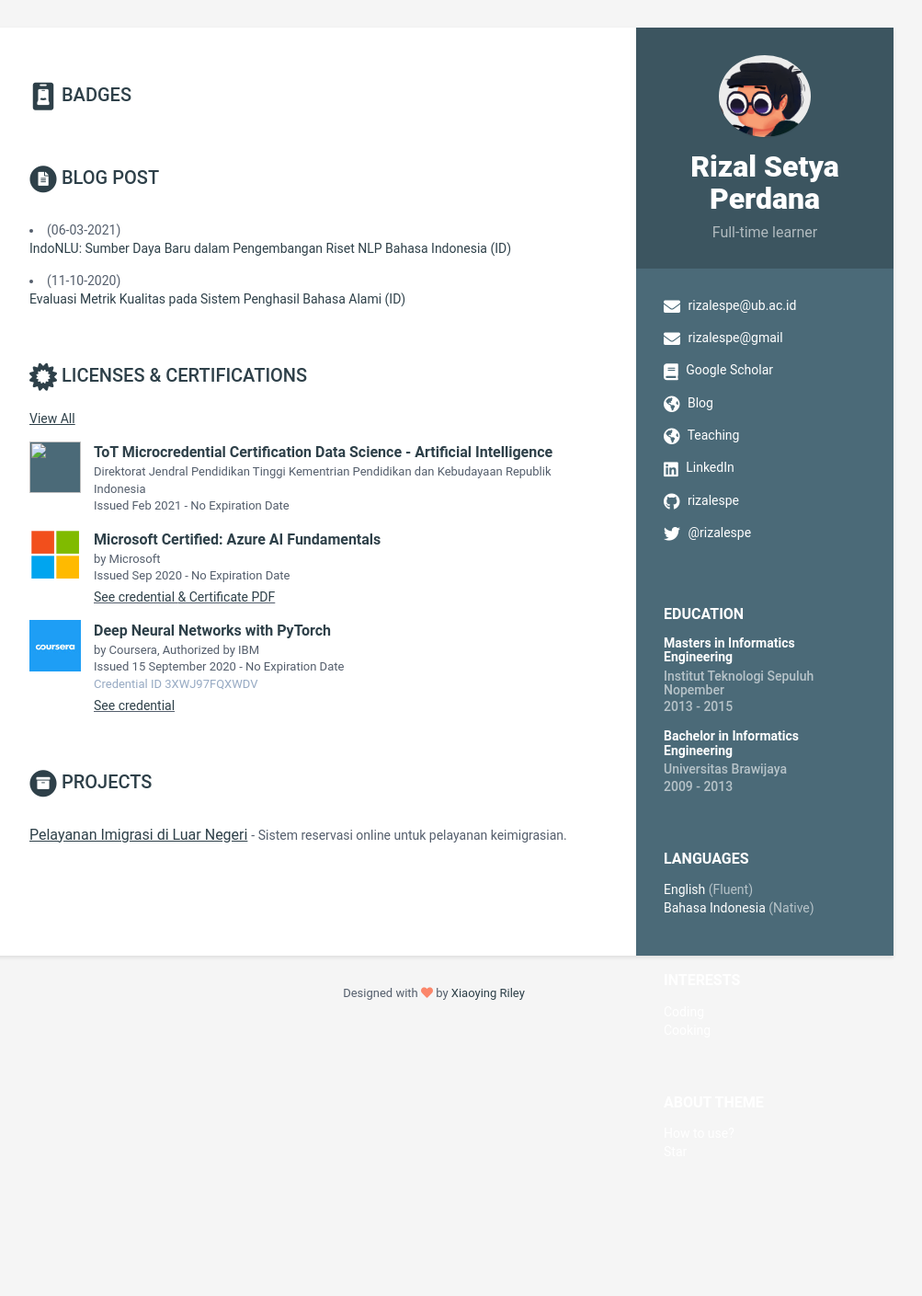
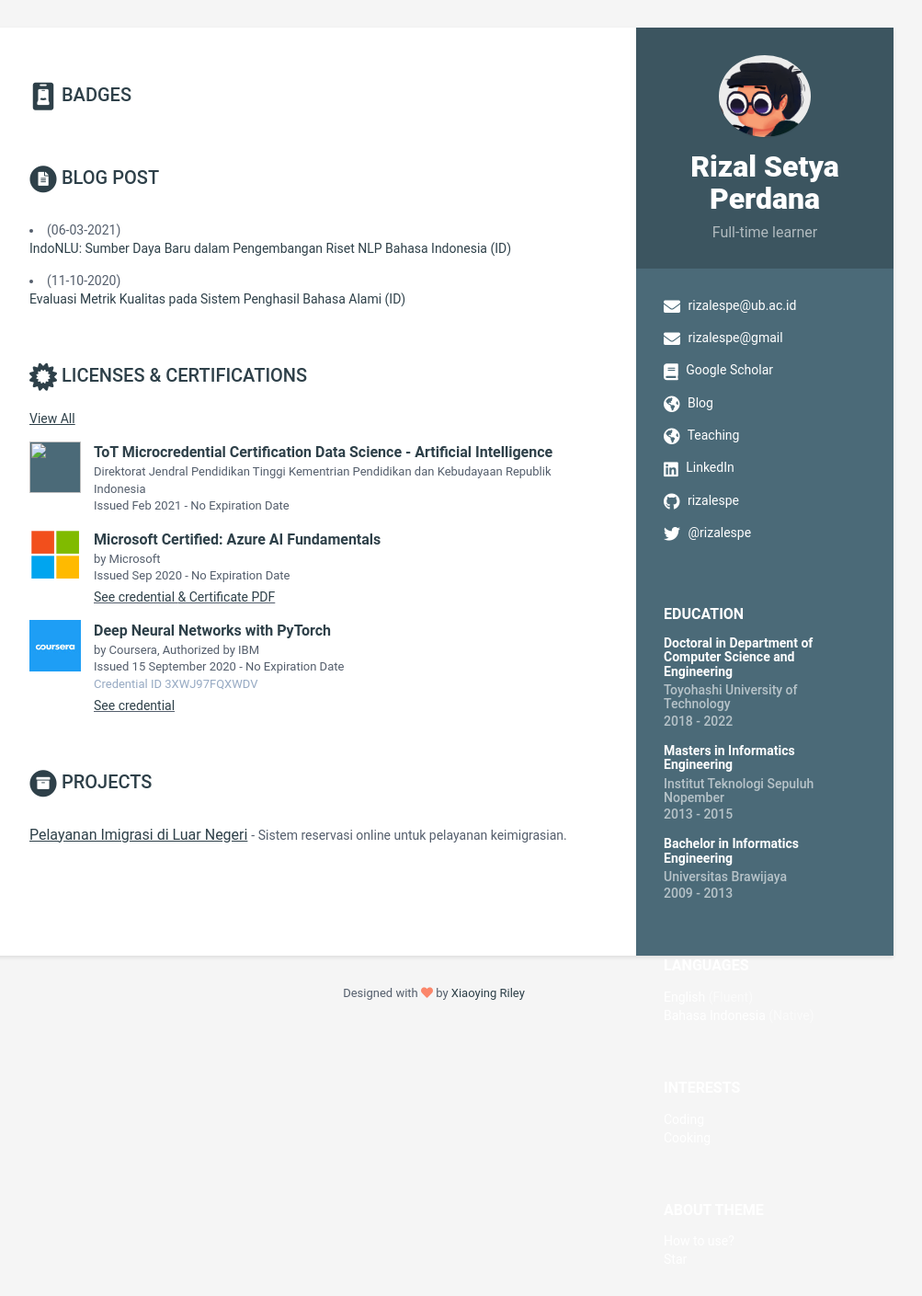
Before and after one commit to rizalespe/rizalespe.github.io, a Jekyll site: the page built from index.html, in a window 1280 px wide. Shown: the whole page at 92% size, without its empty margins (168-1171 px from the left). Built offline with Jekyll 4.4.1, drawn with Linux system fonts in a browser that asks for light colours; a script that is not in the unit is left out; before the commit the page ends 1292 px from its top, so only the background shows below that; some of the changed lines change nothing that is shown.

Commit message:
Update data.yml

```diff
--- a/_data/data.yml
+++ b/_data/data.yml
@@ -52,28 +52,21 @@ career-profile:
       Donec quam felis, ultricies nec, pellentesque eu.
       Second paragraph if required.
 education:
+    - degree: Doctoral in Department of Computer Science and Engineering
+      university: Toyohashi University of Technology
+      time: 2018 - 2022
+      details: |
+
     - degree: Masters in Informatics Engineering
       university: Institut Teknologi Sepuluh Nopember
       time: 2013 - 2015
       details: |
-        Describe your study here lorem ipsum dolor sit amet, consectetuer
-        adipiscing elit. Aenean commodo ligula eget dolor. Aenean massa. Cum
-        sociis natoque penatibus et magnis dis parturient montes, nascetur
-        ridiculus mus. Donec quam felis, ultricies nec, pellentesque eu,
-        pretium quis, sem.
-          - Bullet point
-          - Bullet point
+
     - degree: Bachelor in Informatics Engineering
       university: Universitas Brawijaya
       time: 2009 - 2013
       details: |
-        Describe your study here lorem ipsum dolor sit amet, consectetuer
-        adipiscing elit. Aenean commodo ligula eget dolor. Aenean massa. Cum
-        sociis natoque penatibus et magnis dis parturient montes, nascetur
-        ridiculus mus. Donec quam felis, ultricies nec, pellentesque eu,
-        pretium quis, sem.
-          - Bullet point
-          - Bullet point
+
 
 
 certificate:
```
